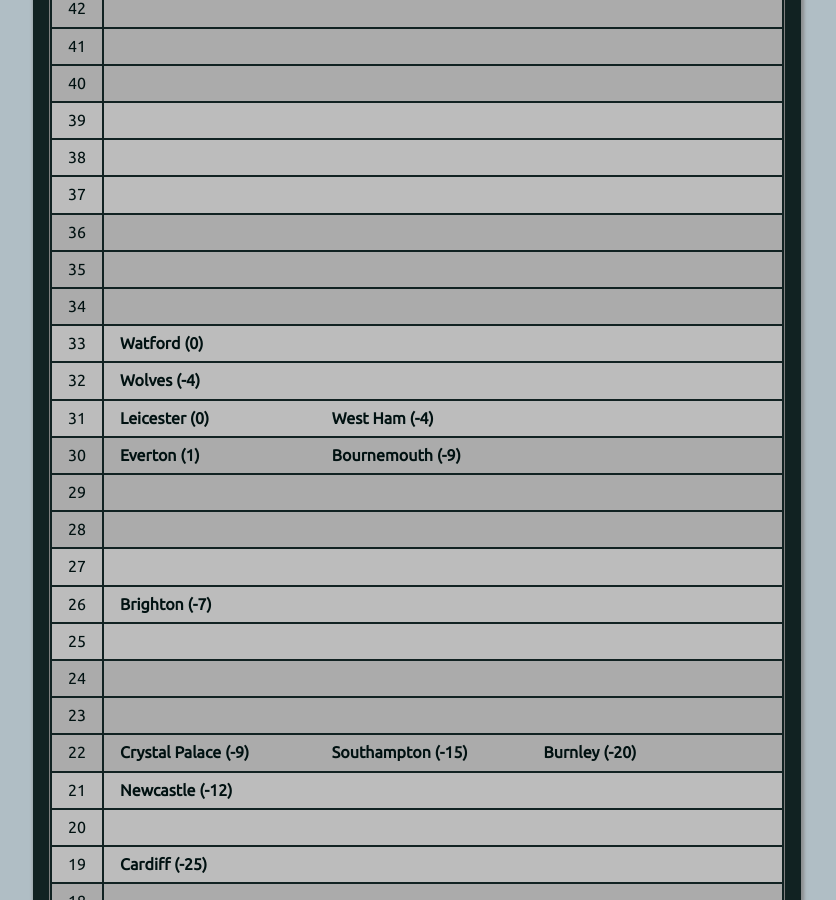
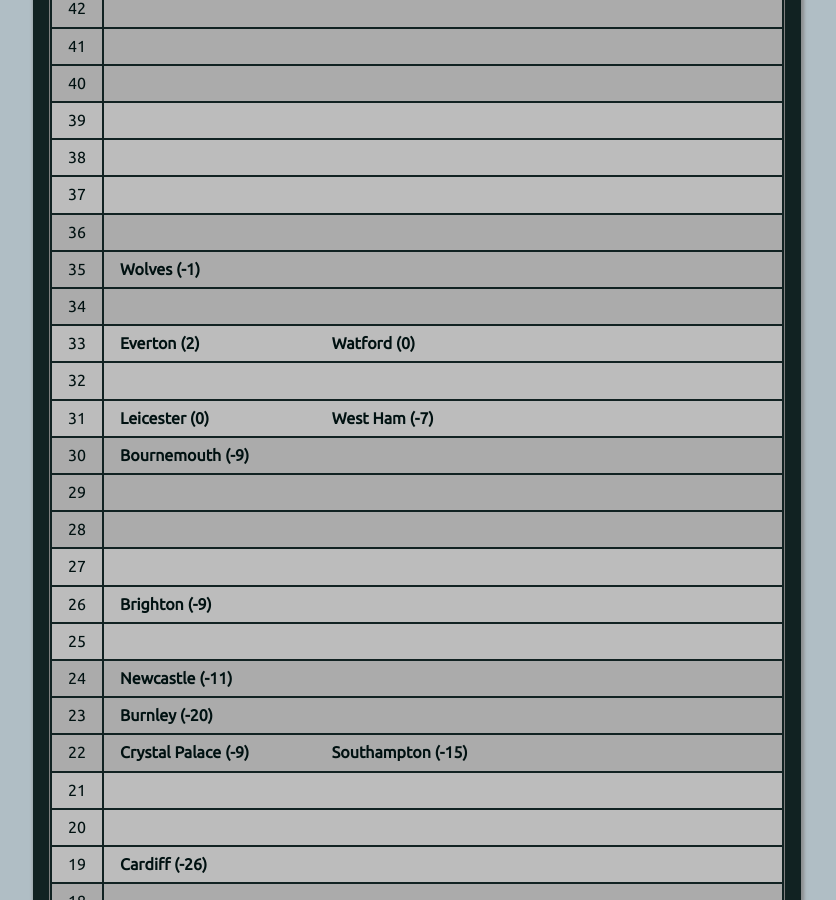
Before and after one commit to muru/muru.github.io, a Jekyll site: the page built from resources.md, in a window 1280 px wide and 900 px high, scrolled down 2486 px. Shown: the whole window, without its empty margins (223-1059 px from the left). Built offline with Jekyll 4.4.1, drawn with Linux system fonts in a browser that asks for light colours; some of the changed text lies outside the part shown.

Commit message:
updated cann-table: Wed 30 Jan 20:54:45 JST 2019

```diff
--- a/cann-table.html
+++ b/cann-table.html
@@ -24,7 +24,7 @@
 	<tr class="cann-row-2">
 		<td class="cann-point"> 56 </td>
 		<td class="cann-clubs">
-			<span class="club-name"> Man City (45) </span>
+			<span class="club-name"> Man City (44) </span>
 		</td>
  	</tr>
 	<tr class="cann-row-2">
@@ -72,6 +72,7 @@
 		<td class="cann-point"> 47 </td>
 		<td class="cann-clubs">
 			<span class="club-name"> Chelsea (21) </span>
+			<span class="club-name"> Arsenal (17) </span>
 		</td>
  	</tr>
 	<tr class="cann-row-1">
@@ -82,13 +83,12 @@
 	<tr class="cann-row-2">
 		<td class="cann-point"> 45 </td>
 		<td class="cann-clubs">
+			<span class="club-name"> Man Utd (13) </span>
 		</td>
  	</tr>
 	<tr class="cann-row-2">
 		<td class="cann-point"> 44 </td>
 		<td class="cann-clubs">
-			<span class="club-name"> Arsenal (16) </span>
-			<span class="club-name"> Man Utd (13) </span>
 		</td>
  	</tr>
 	<tr class="cann-row-2">
@@ -134,6 +134,7 @@
 	<tr class="cann-row-1">
 		<td class="cann-point"> 35 </td>
 		<td class="cann-clubs">
+			<span class="club-name"> Wolves (-1) </span>
 		</td>
  	</tr>
 	<tr class="cann-row-1">
@@ -144,26 +145,25 @@
 	<tr class="cann-row-2">
 		<td class="cann-point"> 33 </td>
 		<td class="cann-clubs">
+			<span class="club-name"> Everton (2) </span>
 			<span class="club-name"> Watford (0) </span>
 		</td>
  	</tr>
 	<tr class="cann-row-2">
 		<td class="cann-point"> 32 </td>
 		<td class="cann-clubs">
-			<span class="club-name"> Wolves (-4) </span>
 		</td>
  	</tr>
 	<tr class="cann-row-2">
 		<td class="cann-point"> 31 </td>
 		<td class="cann-clubs">
 			<span class="club-name"> Leicester (0) </span>
-			<span class="club-name"> West Ham (-4) </span>
+			<span class="club-name"> West Ham (-7) </span>
 		</td>
  	</tr>
 	<tr class="cann-row-1">
 		<td class="cann-point"> 30 </td>
 		<td class="cann-clubs">
-			<span class="club-name"> Everton (1) </span>
 			<span class="club-name"> Bournemouth (-9) </span>
 		</td>
  	</tr>
@@ -185,7 +185,7 @@
 	<tr class="cann-row-2">
 		<td class="cann-point"> 26 </td>
 		<td class="cann-clubs">
-			<span class="club-name"> Brighton (-7) </span>
+			<span class="club-name"> Brighton (-9) </span>
 		</td>
  	</tr>
 	<tr class="cann-row-2">
@@ -196,11 +196,13 @@
 	<tr class="cann-row-1">
 		<td class="cann-point"> 24 </td>
 		<td class="cann-clubs">
+			<span class="club-name"> Newcastle (-11) </span>
 		</td>
  	</tr>
 	<tr class="cann-row-1">
 		<td class="cann-point"> 23 </td>
 		<td class="cann-clubs">
+			<span class="club-name"> Burnley (-20) </span>
 		</td>
  	</tr>
 	<tr class="cann-row-1">
@@ -208,13 +210,11 @@
 		<td class="cann-clubs">
 			<span class="club-name"> Crystal Palace (-9) </span>
 			<span class="club-name"> Southampton (-15) </span>
-			<span class="club-name"> Burnley (-20) </span>
 		</td>
  	</tr>
 	<tr class="cann-row-2">
 		<td class="cann-point"> 21 </td>
 		<td class="cann-clubs">
-			<span class="club-name"> Newcastle (-12) </span>
 		</td>
  	</tr>
 	<tr class="cann-row-2">
@@ -225,7 +225,7 @@
 	<tr class="cann-row-2">
 		<td class="cann-point"> 19 </td>
 		<td class="cann-clubs">
-			<span class="club-name"> Cardiff (-25) </span>
+			<span class="club-name"> Cardiff (-26) </span>
 		</td>
  	</tr>
 	<tr class="cann-row-1">
@@ -236,6 +236,7 @@
 	<tr class="cann-row-1">
 		<td class="cann-point"> 17 </td>
 		<td class="cann-clubs">
+			<span class="club-name"> Fulham (-28) </span>
 		</td>
  	</tr>
 	<tr class="cann-row-1">
@@ -251,7 +252,6 @@
 	<tr class="cann-row-2">
 		<td class="cann-point"> 14 </td>
 		<td class="cann-clubs">
-			<span class="club-name"> Fulham (-30) </span>
 		</td>
  	</tr>
 	<tr class="cann-row-2">
@@ -267,8 +267,8 @@
 	<tr class="cann-row-1">
 		<td class="cann-point"> 11 </td>
 		<td class="cann-clubs">
-			<span class="club-name"> Huddersfield (-27) </span>
+			<span class="club-name"> Huddersfield (-28) </span>
 		</td>
  	</tr>
 </table>
-<span id="cann-gen-note"> Generated on  Monday, 21 January 2019 at 10:00 JST. </span>
+<span id="cann-gen-note"> Generated on  Wednesday, 30 January 2019 at 20:54 JST. </span>
```
